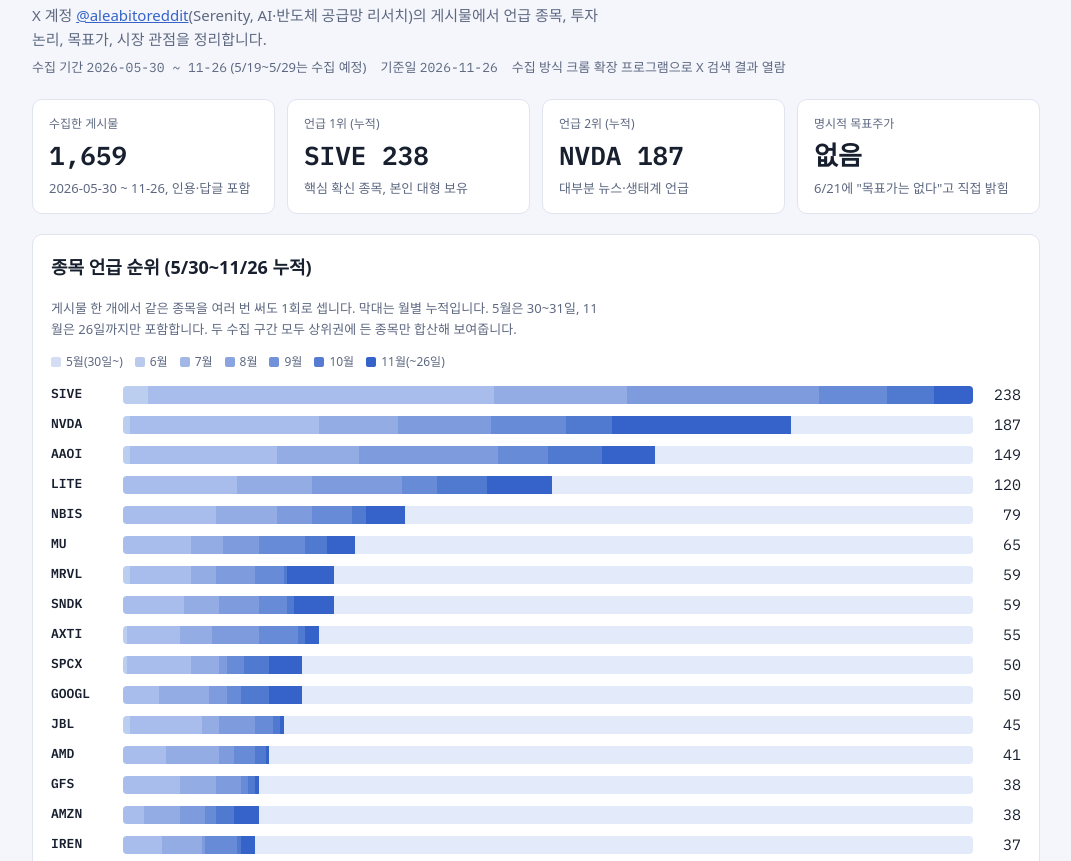
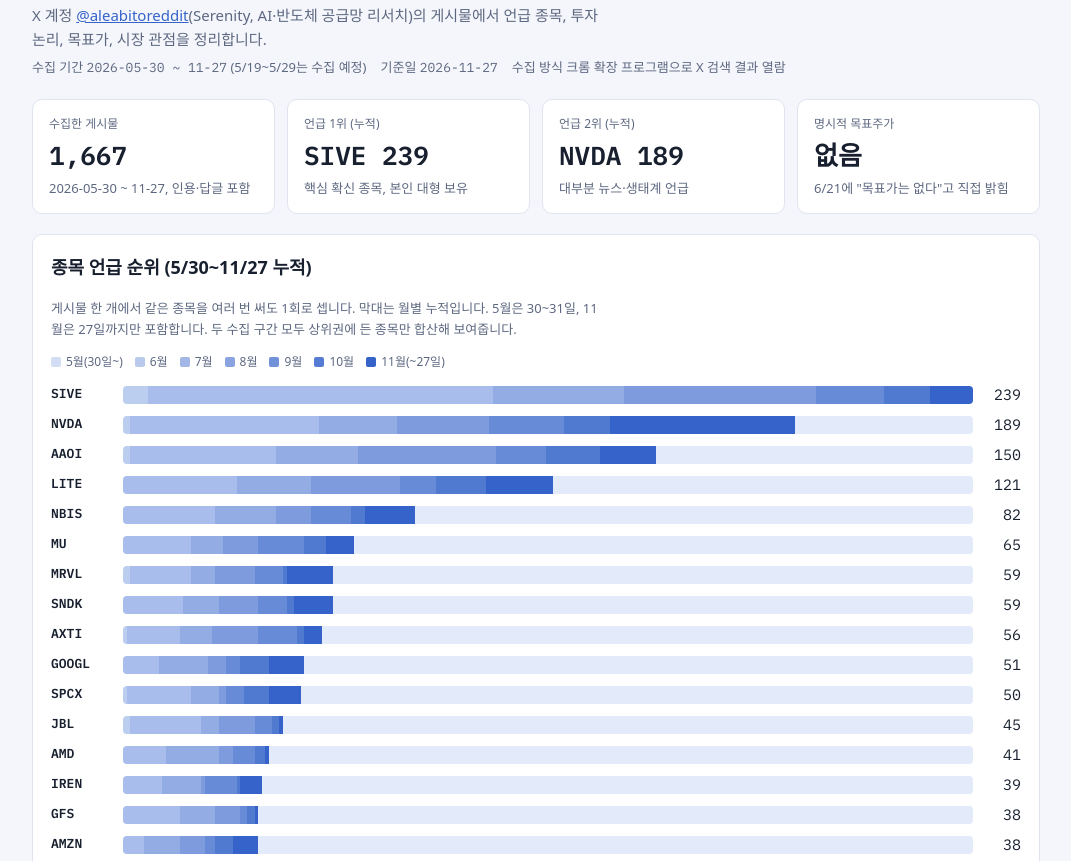
Before and after one commit to excellent3935/serenity-tracking, a plain HTML site: page index.html in a window 1280 px wide. Shown: the part 76-937 px from the top of the page, without its empty margins (104-1175 px from the left). Drawn offline with Linux system fonts and the light colour scheme; a web font is replaced by a local one.

Commit message:
2026-11-27 갱신: 신규 게시물 8개 반영
Co-Authored-By: Claude Sonnet 5.5 <noreply@anthropic.com>
Claude-Session: https://claude.ai/code/session_018spZhVnSSdwZg1TMrVjS6o

```diff
--- a/index.html
+++ b/index.html
@@ -93,24 +93,24 @@ footer{color:var(--mute);font-size:12px}
   <h1>Serenity 트래킹</h1>
   <p class="sub">X 계정 <a href="https://x.com/aleabitoreddit" rel="noopener">@aleabitoreddit</a>(Serenity, AI·반도체 공급망 리서치)의 게시물에서 언급 종목, 투자 논리, 목표가, 시장 관점을 정리합니다.</p>
   <div class="meta">
-    <span>수집 기간 <span class="num">2026-05-30 ~ 11-26</span> (5/19~5/29는 수집 예정)</span>
-    <span>기준일 <span class="num">2026-11-26</span></span>
+    <span>수집 기간 <span class="num">2026-05-30 ~ 11-27</span> (5/19~5/29는 수집 예정)</span>
+    <span>기준일 <span class="num">2026-11-27</span></span>
     <span>수집 방식 크롬 확장 프로그램으로 X 검색 결과 열람</span>
   </div>
 </header>
 
 <section class="tiles" aria-label="요약">
-  <div class="tile"><span class="k">수집한 게시물</span><span class="v">1,659</span><span class="n">2026-05-30 ~ 11-26, 인용·답글 포함</span></div>
-  <div class="tile"><span class="k">언급 1위 (누적)</span><span class="v">SIVE 238</span><span class="n">핵심 확신 종목, 본인 대형 보유</span></div>
-  <div class="tile"><span class="k">언급 2위 (누적)</span><span class="v">NVDA 187</span><span class="n">대부분 뉴스·생태계 언급</span></div>
+  <div class="tile"><span class="k">수집한 게시물</span><span class="v">1,667</span><span class="n">2026-05-30 ~ 11-27, 인용·답글 포함</span></div>
+  <div class="tile"><span class="k">언급 1위 (누적)</span><span class="v">SIVE 239</span><span class="n">핵심 확신 종목, 본인 대형 보유</span></div>
+  <div class="tile"><span class="k">언급 2위 (누적)</span><span class="v">NVDA 189</span><span class="n">대부분 뉴스·생태계 언급</span></div>
   <div class="tile"><span class="k">명시적 목표주가</span><span class="v">없음</span><span class="n">6/21에 "목표가는 없다"고 직접 밝힘</span></div>
 </section>
 
 <section class="panel" aria-labelledby="rank-h">
-  <h2 id="rank-h">종목 언급 순위 (5/30~11/26 누적)</h2>
-  <p class="note">게시물 한 개에서 같은 종목을 여러 번 써도 1회로 셉니다. 막대는 월별 누적입니다. 5월은 30~31일, 11월은 26일까지만 포함합니다. 두 수집 구간 모두 상위권에 든 종목만 합산해 보여줍니다.</p>
+  <h2 id="rank-h">종목 언급 순위 (5/30~11/27 누적)</h2>
+  <p class="note">게시물 한 개에서 같은 종목을 여러 번 써도 1회로 셉니다. 막대는 월별 누적입니다. 5월은 30~31일, 11월은 27일까지만 포함합니다. 두 수집 구간 모두 상위권에 든 종목만 합산해 보여줍니다.</p>
   <div class="legend" aria-hidden="true">
-    <span><i class="m1"></i>5월(30일~)</span><span><i class="m2"></i>6월</span><span><i class="m3"></i>7월</span><span><i class="m4"></i>8월</span><span><i class="m5"></i>9월</span><span><i class="m6"></i>10월</span><span><i class="m7"></i>11월(~26일)</span>
+    <span><i class="m1"></i>5월(30일~)</span><span><i class="m2"></i>6월</span><span><i class="m3"></i>7월</span><span><i class="m4"></i>8월</span><span><i class="m5"></i>9월</span><span><i class="m6"></i>10월</span><span><i class="m7"></i>11월(~27일)</span>
   </div>
   <div class="bars" id="bars"></div>
 </section>
@@ -151,6 +151,7 @@ footer{color:var(--mute);font-size:12px}
         <li>10/24에는 70달러대 주가가 매출 전망 달성 시 터무니없이 싸다고 썼습니다.</li>
         <li>7/13 매출 대부분이 플러거블이고 CPO 설계 수주는 아직 없다고 정리했습니다. 7/17에는 2027년 3분기 초 분기 매출 14억 달러(연 56억 달러)를 시총 약 80억 달러와 비교하며 논지를 다시 짚었습니다.</li>
         <li>8/7 실적에서 레이저를 충분히 만들지 못해 CPO 1세대 배치에는 참여하지 못한다는 언급을 SIVE 등 레이저 업체에 의미 있는 시사점으로 읽었습니다.</li>
+        <li>11/27 같은 채널 체크에서 위안제가 DSP 공급 부족을 상세 계산의 핵심 변수로 아직 넣지 않았다는 대목에 AAOI만의 사정이 아니라고 덧붙였습니다.</li>
       </ul>
       <p class="risk">11/17 5.5억 달러 ATM(시장가 유상증자) 발표에 경영진이 신뢰를 잃었다고 비판했고, 11/24에는 ATM이 계속되는 한 중기 주가 상승을 낙관하기 어렵다고 했고, 재무·증설 결정이 달랐다면 AI 급락 속에서도 150달러 이상이 가능했을 것이라고 아쉬워했습니다. 11/18에는 주주 수익률 관점에서 판단을 잘못했다고 인정했습니다. 사업 전망 자체는 유지합니다. 세금 손실 확정을 위해 일부를 팔았지만 계속 보유 중이라고 밝혔습니다.</p>
     </article>
@@ -162,6 +163,7 @@ footer{color:var(--mute);font-size:12px}
         <li>LITE는 신규 50억 달러 CPO/NPO 계약(엔비디아와 별개)의 마진이 60% 이상일 것이라고 추정했습니다.</li>
         <li>11/2 마벨이 LITE를 인수하는 거래(LITE 1주당 마벨 4.5주)가 나왔고, 마벨이 오르면 LITE도 오른다는 구조입니다. 11/13에는 삼성전자가 모딘(MOD) 인수를 협의한다는 소식을 수직 계열화 흐름으로 연결했습니다.</li>
         <li>COHR의 20억 달러 자사주 매입(11/19)은 광학 업종이 저평가라는 신호로 읽었습니다.</li>
+        <li>11/27 위안제 채널 체크에서 이 회사는 LITE가 생산능력 제약 속에 CPO 제품으로 옮겨 가고 있어 자신들이 엔비디아 NPO용 300~400mW 레이저의 핵심 공급사가 될 것이라고 했습니다. 본인은 다른 외부 판매 레이저 업체의 점유 확대에도 긍정 신호로 읽었습니다.</li>
       </ul>
     </article>
 
@@ -171,6 +173,7 @@ footer{color:var(--mute);font-size:12px}
         <li>InP 기판 부족이 레이저만큼 심각하다고 봅니다. 3분기 수주잔고가 1억에서 5억 달러 이상으로 늘었고, 수요가 절반으로 줄어도 완판일 것이라고 썼습니다.</li>
         <li>연환산 PER이 18.8배까지 내려왔고 2027년 증설과 가격 인상이 아직 반영되지 않았다는 논리입니다.</li>
         <li>본인 포지션이 13달러에서 140달러, 다시 45달러로 오르내렸다고 공개했습니다.</li>
+        <li>11/27 중국 레이저 업체 위안제(Yuanjie) 채널 체크를 공유했습니다. InP 기판 가격은 3분기에는 그대로였다가 4분기에 몇 % 올랐고 2027년 3월까지 대체로 유지될 전망(4월 이후는 불확실)이며, 스미토모 생산능력의 약 80%는 이노라이트가 선점한 것으로 추정된다는 내용입니다. 본인은 메모리 같은 80%대 총마진 기대에는 다소 부정적이지만 60%대 이상이면 불만이 없다고 평했습니다.</li>
       </ul>
     </article>
 
@@ -200,6 +203,7 @@ footer{color:var(--mute);font-size:12px}
         <li>6/1 네오클라우드 중 NBIS가 가장 균형이 좋다고 봤습니다. CRWV는 부채 이자가 높아 선호하지 않고, IREN은 끝없는 ATM(유상증자)이 상승 폭을 제한한다는 이유입니다.</li>
         <li>11/24 데이터브릭스 공동창업자가 "격리 수준이 충분한 네오클라우드는 하나뿐"이라 말한 것을 NBIS를 가리키는 말로 보고, 네오클라우드에 기술 해자가 없다는 주장에 반박했습니다.</li>
         <li>지난해 NBIS가 시총 1,000억 달러에 이를 것이라고 예측했고 당시 약 600억 달러까지 왔다고 썼습니다.</li>
+        <li>11/27 아시아 네오클라우드의 계약·금융 취소는 남는 용량이 미국 쪽으로 돌아오는 면이 있어도 코어위브가 밝힌 &quot;수요가 공급의 10배&quot;를 감안하면 가격 급락보다 수요 초과가 이어질 것으로 봤습니다. 앞으로의 경쟁 공급이 줄어드는 점과 하이퍼스케일러를 상대로 둔 자본력 있는 업체의 우위를 들어 NBIS가 결국 가장 앞설 것으로 평가했고, 금리·자금 조달 리스크는 남는다고 했습니다. 같은 날 IREN의 운영 개선도 좋게 보기 시작했다고 썼습니다. 2026년 들어 처음으로 12달러에서 진지하게 매수를 고려했었지만 남은 ATM 물량 부담은 여전하다고 했습니다.</li>
       </ul>
     </article>
 
@@ -220,11 +224,12 @@ footer{color:var(--mute);font-size:12px}
 <section class="panel" aria-labelledby="pt-h">
   <h2 id="pt-h">목표주가</h2>
   <div class="callout">
-    <p class="note" style="margin:0">5/30~11/26 게시물에서 본인이 직접 제시한 목표주가는 찾지 못했습니다. 6/21에는 "목표가는 없다"고 밝히고 시총 비교로 논지를 설명했습니다. 이미지로만 올린 자료는 읽지 못했습니다.</p>
+    <p class="note" style="margin:0">5/30~11/27 게시물에서 본인이 직접 제시한 목표주가는 찾지 못했습니다. 6/21에는 "목표가는 없다"고 밝히고 시총 비교로 논지를 설명했습니다. 이미지로만 올린 자료는 읽지 못했습니다.</p>
   </div>
   <div class="scroll"><table>
     <thead><tr><th>날짜</th><th>종목</th><th>내용</th><th>성격</th></tr></thead>
     <tbody>
+      <tr><td class="num">11/27</td><td>IREN</td><td style="text-align:left">12달러에서 매수를 진지하게 고려했었다는 언급. 남은 ATM 물량은 계속 우려(목표가 아님)</td><td>가격 코멘트</td></tr>
       <tr><td class="num">11/24</td><td>AAOI</td><td style="text-align:left">재무·증설 결정이 달랐다면 AI 급락에도 150달러 이상이 가능했을 것이라는 가정(목표가 아님)</td><td>가격 코멘트</td></tr>
       <tr><td class="num">11/13</td><td>AXTI</td><td style="text-align:left">연환산 PER 18.8배(Q4 기준)</td><td>배수 논리</td></tr>
       <tr><td class="num">11/2</td><td>LITE</td><td style="text-align:left">마벨 4.5주 교환 기준 약 882달러(마벨 196달러 가정)</td><td>인수 조건 계산</td></tr>
@@ -243,6 +248,7 @@ footer{color:var(--mute);font-size:12px}
   <h2 id="mk-h">시장 관점 타임라인</h2>
   <p class="note">최신 날짜가 위에 오도록 정렬했습니다. 핵심 요지: 6~8월 상승장에서는 기관 리포트와 단기 보도(CPO 지연설 등)에 따른 테마 매도를 매수 기회로 봤고, 10~11월 급락은 매크로와 헤지펀드 수급 충격이 과했으며 광학·레이저·메모리의 수요 대비 공급 부족은 그대로라는 입장입니다. 다만 본인도 흔들림을 인정합니다.</p>
   <ol class="tl">
+    <li><span class="d">11/26~27</span><span>마이크로소프트 AI CEO가 칩 과잉 투자론을 반박하며 이제 시작이라고 한 발언을 전했습니다. 골드만삭스를 인용해 코어위브 CDS는 AI 인프라 전반의 위험을 헤지하는 대용 수단이라 오해를 낳기 쉽다고 했고, 하이퍼스케일러들이 한목소리로 설비투자를 늘린다면 시장이 모르는 장기 투자수익을 보고 있을 가능성이 크다며 시장의 단기 수익성 요구와 대비시켰습니다. 이번 매도는 AI 투자 논리의 붕괴보다 쏠린 포지션의 청산에 가깝다는 알리안츠 분석(미국 하이일드 채권의 주간 손실은 1% 미만)을 공유하며, NBIS·SIVE·ASTS·IREN·HOOD 등 개인 인기주의 최근 흐름을 설명할 수 있다고 봤습니다. 약한 신호를 AI 전체로 확대할 수는 있지만 컴퓨팅부터 네트워킹까지 근본 수요는 여전히 왕성하다는 업계 경영진의 시각에 동의하며, 밸류에이션이 재조정된 만큼 2027년을 앞두고 방향성은 낙관한다고 했습니다. 미국 수출 통제로 말레이시아·태국 등 네오클라우드의 중국 고객 계약과 금융이 취소·중단된 건은 총수요 감소보다 주문 시점 이동과 공급망 이원화가 주된 영향이라고 봤고, 일부 반도체 공급망(GPU·D램 조달 현물가 하락)과 금리·자금 조달 리스크는 변수로 남겼습니다.</span></li>
     <li><span class="d">11/25~26</span><span>이란 전쟁이 끝나 AI 주식이 회복되길 바란다고 썼고, 공포 지표가 "극단적 공포" 구간의 9까지 내려왔다며 25 미만 이후 12개월 S&amp;P 500이 86% 확률로 올랐고 평균 수익률이 15.2%였다는 14년 백테스트를 인용했습니다. 선을 그어 사후 해설을 하는 이들을 비꼬며, 장기적으로는 디레버리징 국면보다 이익과 지속성이 중요하다고 했습니다. 코어위브의 메타 계약용 45억 달러 GPU 담보 대출은 금리 7~7.5%에 이미 모집액만큼 수요가 찼다는 점을 들어, AI 신용 경색 우려에도 하이퍼스케일러 연계 금융 수요는 강하다고 봤습니다. 광통신은 2027~2028년을 여전히 매우 낙관하지만 단기 흐름은 알기 어렵다고 했습니다. 헤지펀드 감축 데이터상 디레버리징은 끝이 가까워 보이나, 밸류에이션 급락과 자금 조달 긴축이 예상 밖 연쇄 효과를 낳을 수 있다고 경계했습니다. 3분기에 65% 손실을 낸 것으로 보도된 Situational Awareness 펀드(9월까지는 88.5% 상승)는 고점 대비 낙폭을 조롱하기보다 SNDK·BE 등의 초기 진입가를 평가할 가치가 크다고 했고, 초기 Anthropic 투자 성과를 들어 펀드는 괜찮을 것이라고 봤습니다.</span></li>
     <li><span class="d">11/24~25</span><span>미국이 일본·한국·EU에 2.5~5%포인트, 베트남·인도에는 더 높은 추가 관세를 검토한다는 보도를 "시장에는 늘 재미있는 일"이라고 가볍게 짚었습니다. SNDK 등 메모리주가 계속 빠지는 것은 무차별 디그로싱과 장기공급계약(LTA) 상대방이 대금을 낼지에 대한 불신이 섞인 결과로 보았고, SNDK가 시가총액 약 890억 달러에 같은 규모의 최소 LTA와 80% 이상 총마진을 보장하는 가격 하한을 갖췄다는 점을 근거로 들었습니다. 11/25에는 HPE CEO가 메모리·낸드 공급 부족이 2028년 하반기까지 갈 것이라 했고 델 부회장도 서버용 낸드·D램 가격 하락 신호가 없다고 한 발언을 전하며 메모리 공급난 논리를 재확인했습니다. 11/24에는 구글 딥마인드의 양자 알고리즘 연구를 보고 바이오 다음으로 "AI 양자 발견" 테마가 나올지 궁금하다는 생각도 적었습니다.</span></li>
     <li><span class="d">11/24</span><span>젠슨 황 복귀 이후 AI 설비투자 추정치를 상향해야 한다고 봤습니다. 매크로(금리·신용 경색)는 그대로지만 상류 업체의 용량 선구매가 빨라질 것이라는 논리입니다. 에버퓨어 실적을 근거로 AI 투자가 대형 고객에서 중소기업·보험사 등으로 넓어지고 있고, B300 대여 단가도 크게 내리지 않아 공급 과잉 우려는 과장이라고 봤습니다. AAOI의 22억 달러 LTA 소식에 사업은 낙관적이나 ATM 남발로 주가는 비관적이라는 양면 평가를 반복했습니다.</span></li>
@@ -270,7 +276,7 @@ footer{color:var(--mute);font-size:12px}
     <li>게시물을 종목 태그($티커)와 키워드로 추려 읽었고, 긴 글은 앞부분 위주입니다. 이미지와 차트 속 내용은 반영하지 못했습니다.</li>
     <li>본인이 보유 종목을 적극 홍보하는 계정입니다. 투자 조언이 아니며 매수 판단에 쓰기보다 논리를 참고하는 용도입니다.</li>
     <li>5/19~5/29 게시물은 X 오류로 아직 수집하지 못했습니다. 누적 순위는 5/30 이후 두 수집 구간에서 모두 상위권에 든 종목만 합산했습니다. 5/30~8/19 구간에서만 상위권이던 META(33회), CCXI(27회), POET(26회), XFAB(25회), RDDT(21회), SOI(18회)는 표에 넣지 않았습니다.</li>
-    <li>수치는 2026-11-26 기준 수집분(게시물 시각 11/26 00:48 UTC까지)입니다. 평일 23:30(한국시간)에 자동 갱신하도록 예약했습니다.</li>
+    <li>수치는 2026-11-27 기준 수집분(게시물 시각 11/27 06:51 UTC까지)입니다. 평일 23:30(한국시간)에 자동 갱신하도록 예약했습니다.</li>
   </ul>
 </section>
 
@@ -280,10 +286,10 @@ footer{color:var(--mute);font-size:12px}
 <script>
 (function(){
   var data=[
-    ["SIVE",7,97,37,54,19,13,11],["NVDA",2,53,22,26,21,13,50],["AAOI",2,41,23,39,14,15,15],["LITE",0,32,21,25,10,14,18],
-    ["NBIS",0,26,17,10,11,4,11],["MU",0,19,9,10,13,6,8],["MRVL",2,17,7,11,8,1,13],["SNDK",0,17,10,11,8,2,11],
-    ["AXTI",1,15,9,13,11,2,4],["SPCX",1,18,8,2,5,7,9],["GOOGL",0,10,14,5,4,8,9],["JBL",2,20,5,10,5,2,1],
-    ["AMD",0,12,15,4,6,3,1],["GFS",0,16,10,7,2,2,1],["AMZN",0,6,10,7,3,5,7],["IREN",0,11,11,1,9,1,4],
+    ["SIVE",7,97,37,54,19,13,12],["NVDA",2,53,22,26,21,13,52],["AAOI",2,41,23,39,14,15,16],["LITE",0,32,21,25,10,14,19],
+    ["NBIS",0,26,17,10,11,4,14],["MU",0,19,9,10,13,6,8],["MRVL",2,17,7,11,8,1,13],["SNDK",0,17,10,11,8,2,11],
+    ["AXTI",1,15,9,13,11,2,5],["GOOGL",0,10,14,5,4,8,10],["SPCX",1,18,8,2,5,7,9],["JBL",2,20,5,10,5,2,1],
+    ["AMD",0,12,15,4,6,3,1],["IREN",0,11,11,1,9,1,6],["GFS",0,16,10,7,2,2,1],["AMZN",0,6,10,7,3,5,7],
     ["COHR",0,9,6,5,3,3,8],["INTC",0,10,10,1,9,1,2]
   ];
   var N=7,max=0;
```
Also changed, not shown: data/last_run.json (+7 -2 lines).
